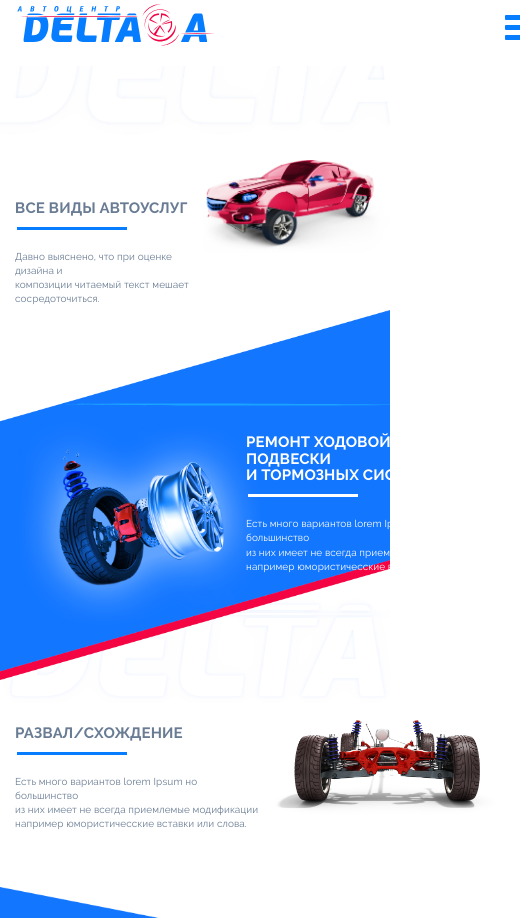
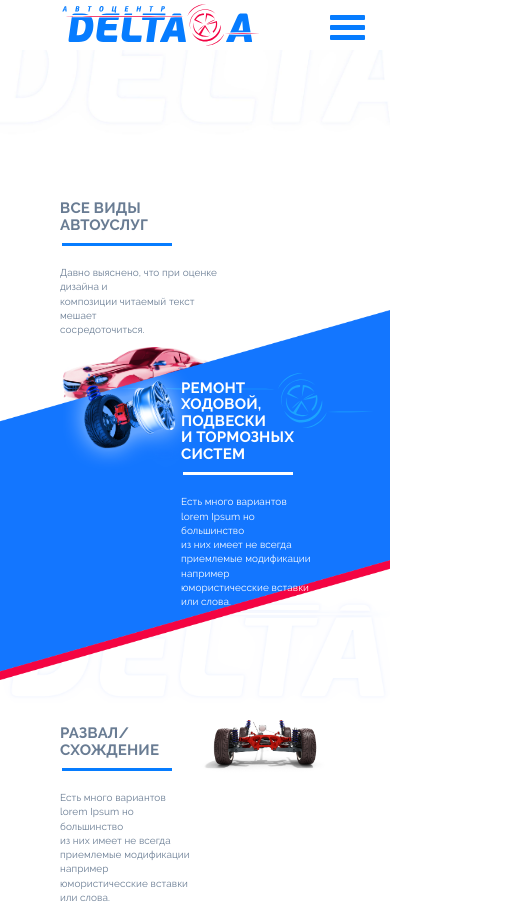
Before and after one commit to SviridoffA/delta, a plain HTML site: page index.html in a window 390 px wide. Shown: the top 918 px of the page, 520 px wide, since content can reach past the window. Drawn offline with nearby package versions, Linux system fonts and the light colour scheme.

Commit message:
media 625 + 500 first try

```diff
--- a/css/delta.css
+++ b/css/delta.css
@@ -565,6 +565,27 @@ hr {
     }
 }
 
+@media screen and (max-width: 625px) {
+    .container {
+        width: 466px;
+    }
+}
+
+@media screen and (max-width: 500px) {
+    .container {
+        width: 300px;
+    }
+    #iw {
+        height: 45px !important;
+    }
+    #car {
+        float: none !important;
+    }
+    .parallax3 {
+        float: none !important;
+    }
+}
+
 footer {
   position: relative;
   top: -5px;
--- a/index.html
+++ b/index.html
@@ -43,7 +43,7 @@
   <body>
     <header>
 		<nav class="navbar navbar-default navbar-fixed-top">
-			<div class="container">
+			<div class="container" id="iw">
 				<a href="#3" name="#top"><img width="200" height="50" src="./pic/logo.svg"></a>
 				<a id="butt" href="#nolink"><span></span></a>
 					<div class="drop">
@@ -95,7 +95,6 @@
 			<img src="pic/hdback.jpg"><a name="home"></a>
 		</div>
 			<div class="container">
-
 			<div class="hdimage">
 				<div class="parallax3" style="float: left; width: 50%;"><h2 style="margin-top: 100px;">ВСЕ ВИДЫ АВТОУСЛУГ</h2>
 					<hr style="color:  #067cff"><br>
@@ -103,7 +102,7 @@
 					композиции читаемый текст мешает<br>
 					сосредоточиться.</p>
 				</div>
-			<div style="float: left; width: 50%;">
+			<div style="float: left; width: 50%;" id="car">
 				<div class="parallax4"><img src="pic/headerimage2.png" width="100%"></div>
 				<div class="parallax2" style="margin-top: -50px"><img src="pic/headerimage3.png" width="100%"></div>
 			</div>
```
